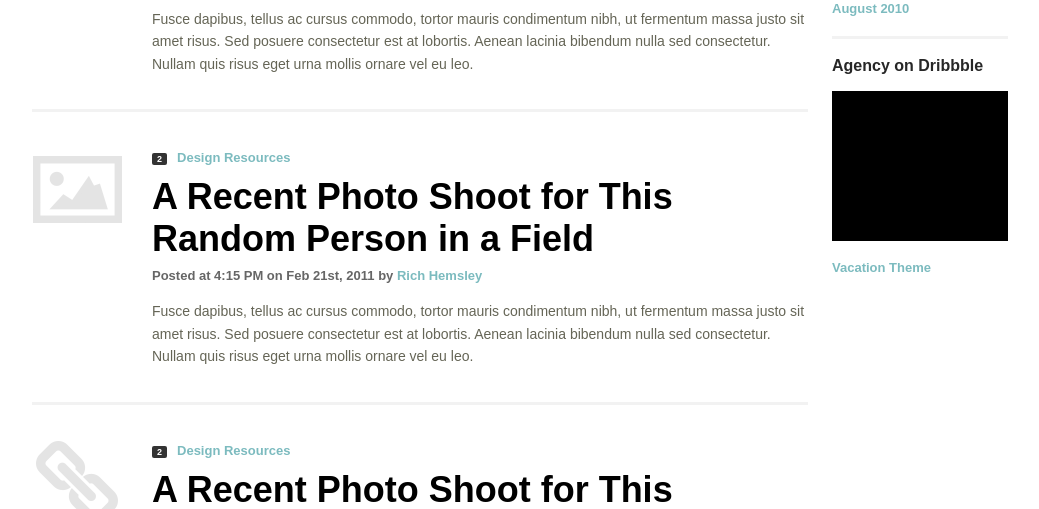
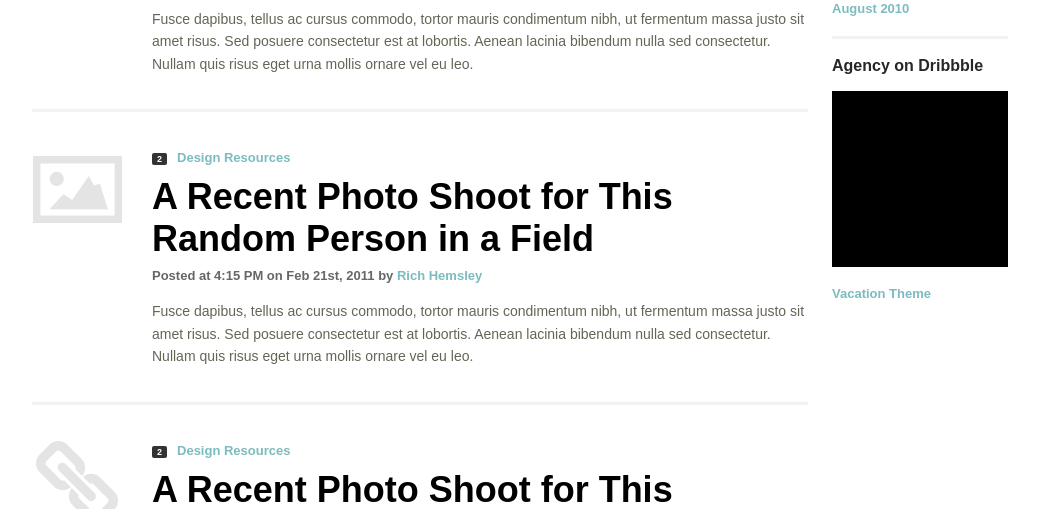
Before and after one commit to UpThemes/Agency-Theme, a PHP site: page /icons.php in a window 1280 px wide. Shown: the part 593-1102 px from the top of the page, without its empty margins (120-1159 px from the left). Run offline with PHP 8.4, Linux system fonts and the light colour scheme; some libraries are stand-ins or nearby versions.

Commit message:
Fix bug with img height

```diff
--- a/assets/main.css
+++ b/assets/main.css
@@ -2150,16 +2150,15 @@ section p {
   line-height: 1.6em;
 }
 /* line 788, main.scss */
-section img.temp {
+section img {
   width: 100%;
-  height: 150px;
   margin-bottom: 1em;
 }
-/* line 794, main.scss */
+/* line 793, main.scss */
 section article {
   padding-bottom: 20px;
 }
-/* line 797, main.scss */
+/* line 796, main.scss */
 section article i.post-icon {
   display: block;
   width: 90px;
@@ -2167,27 +2166,27 @@ section article i.post-icon {
   float: left;
   background: url("post-icons.png") 0 82px no-repeat;
 }
-/* line 805, main.scss */
+/* line 804, main.scss */
 section article h1 + h4 {
   margin-top: -10px;
 }
-/* line 809, main.scss */
+/* line 808, main.scss */
 section article h4 {
   font-size: 13px;
   color: #666;
 }
-/* line 813, main.scss */
+/* line 812, main.scss */
 section article h4 a {
   display: inline;
   line-height: 1em;
   padding: 0;
   margin: 0;
 }
-/* line 821, main.scss */
+/* line 820, main.scss */
 section article .meta {
   margin-bottom: 10px;
 }
-/* line 826, main.scss */
+/* line 825, main.scss */
 section article .meta a.comments {
   background: #333;
   padding: 1px 5px;
@@ -2196,7 +2195,7 @@ section article .meta a.comments {
   border-radius: 2px;
   margin-right: 10px;
 }
-/* line 837, main.scss */
+/* line 836, main.scss */
 section article blockquote {
   font-family: Georgia, serif;
   font-size: 16px;
@@ -2208,7 +2207,7 @@ section article blockquote {
   background: url("icon-quote.png") center left no-repeat;
 }
 
-/* line 850, main.scss */
+/* line 849, main.scss */
 footer {
   background: #f1f1f1 url("rotator-bg.png");
   box-shadow: 0 0 10px rgba(0, 0, 0, 0.1) inset;
@@ -2219,28 +2218,28 @@ footer {
   line-height: 1.6em;
   color: #8d8d8d;
 }
-/* line 860, main.scss */
+/* line 859, main.scss */
 footer ul {
   margin: 0;
   padding: 0;
   overflow: hidden;
 }
-/* line 866, main.scss */
+/* line 865, main.scss */
 footer li {
   display: inline;
 }
-/* line 870, main.scss */
+/* line 869, main.scss */
 footer a {
   margin-right: 20px;
   padding: 10px 0;
   display: block;
   float: left;
 }
-/* line 881, main.scss */
+/* line 880, main.scss */
 footer sub {
   font-size: 12px;
 }
-/* line 885, main.scss */
+/* line 884, main.scss */
 footer em {
   font-style: normal;
   font-size: 12px;
@@ -2249,87 +2248,87 @@ footer em {
   display: block;
   float: left;
 }
-/* line 894, main.scss */
+/* line 893, main.scss */
 footer h4 {
   margin: 0 0 5px 0;
   font-size: 12px;
   color: #3e3e3e;
 }
-/* line 900, main.scss */
+/* line 899, main.scss */
 footer a {
   display: inline;
   float: none;
 }
 
 @media (max-width: 768px) {
-  /* line 907, main.scss */
+  /* line 906, main.scss */
   .rotator .slide-content {
     padding: 30px 40px;
   }
-  /* line 910, main.scss */
+  /* line 909, main.scss */
   .rotator .slide-content h1 {
     font-size: 28px;
   }
-  /* line 914, main.scss */
+  /* line 913, main.scss */
   .rotator .slide-content h3 {
     font-size: 16px;
   }
 }
 @media screen and (max-width: 480px) {
-  /* line 922, main.scss */
+  /* line 921, main.scss */
   header nav {
     overflow: hidden;
   }
-  /* line 925, main.scss */
+  /* line 924, main.scss */
   header nav ul {
     display: none;
   }
-  /* line 929, main.scss */
+  /* line 928, main.scss */
   header nav select {
     display: block;
     float: right;
   }
 
-  /* line 936, main.scss */
+  /* line 935, main.scss */
   header {
     padding: 15px 0;
   }
 
-  /* line 940, main.scss */
+  /* line 939, main.scss */
   .rotator {
     padding: 20px 0 20px 0;
   }
 
-  /* line 946, main.scss */
+  /* line 945, main.scss */
   .slide img {
     height: 100px;
   }
-  /* line 950, main.scss */
+  /* line 949, main.scss */
   .slide .slide-content {
     padding: 20px;
     height: auto;
     min-height: 0;
   }
-  /* line 955, main.scss */
+  /* line 954, main.scss */
   .slide .slide-content h1 {
     font-size: 18px;
   }
-  /* line 959, main.scss */
+  /* line 958, main.scss */
   .slide .slide-content h3 {
     font-size: 14px;
     margin-top: 10px;
   }
 
-  /* line 968, main.scss */
+  /* line 967, main.scss */
   section article i.post-icon {
     display: none;
   }
-  /* line 970, main.scss */
+  /* line 969, main.scss */
   section article h1 {
     font-size: 24px;
   }
 
-  /* line 975, main.scss */
+  /* line 974, main.scss */
   .post-pad-left {
     margin-left: 0;
   }
--- a/assets/main.scss
+++ b/assets/main.scss
@@ -785,9 +785,8 @@ section {
     line-height:1.6em;
   }
 
-  img.temp {
+  img {
     width:100%;
-    height:150px;
     margin-bottom:1em;
   }
 
```
